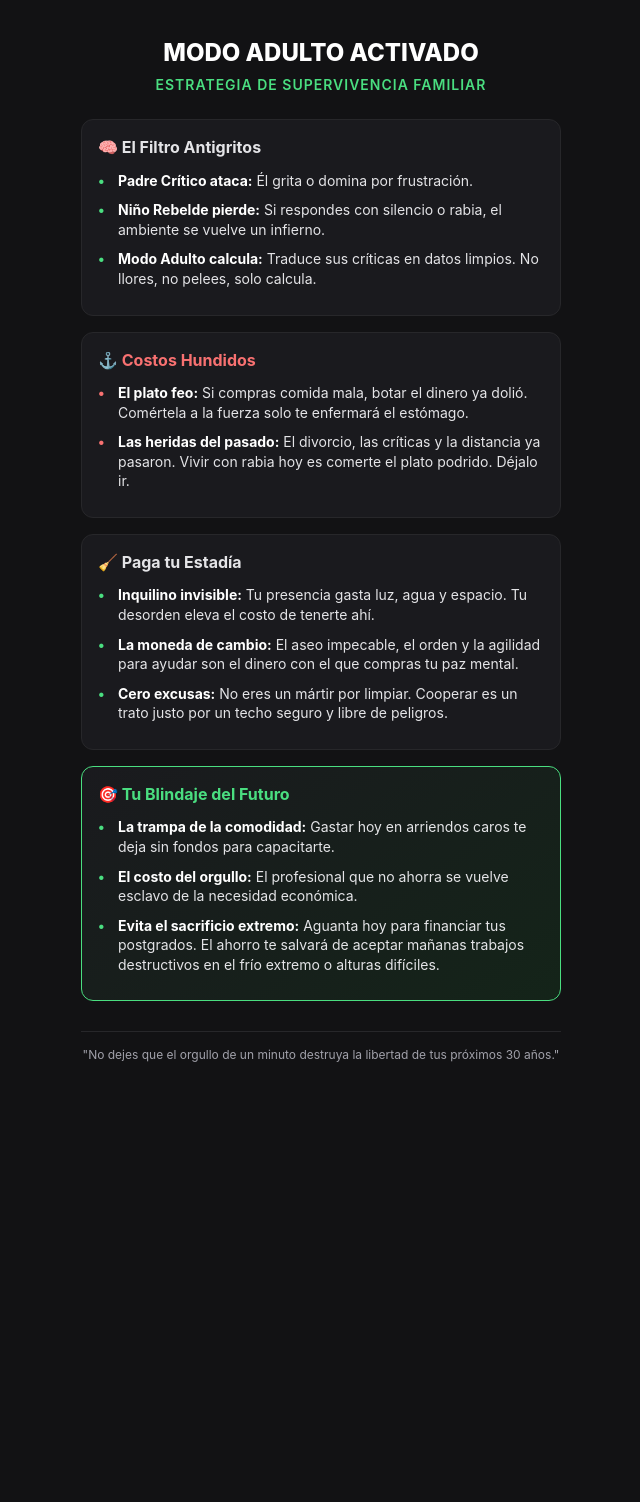
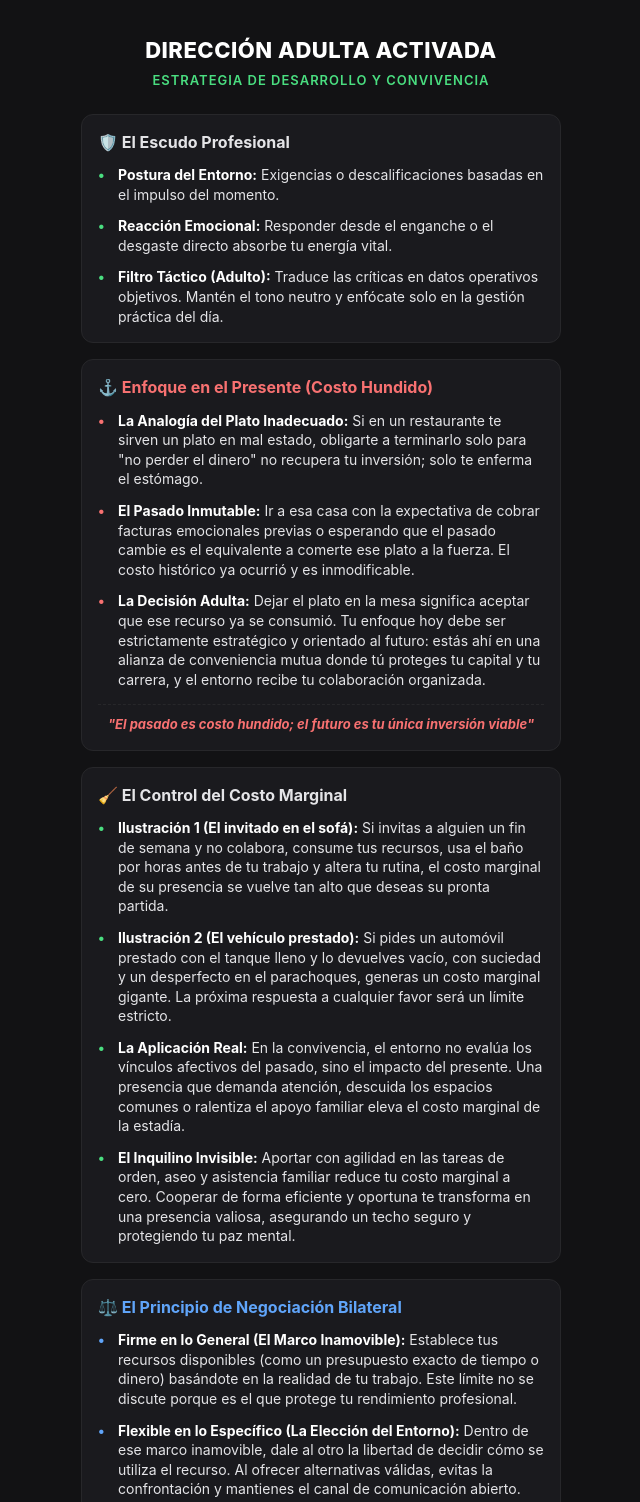
Before and after one commit to laberbetie-cloud/filtro, a plain HTML site: page perspicacia.html in a window 1280 px wide. Shown: the top 1502 px of the page, without its empty margins (319-959 px from the left). Before the commit the page ends 1084 px from the top, so only its background shows below. Drawn offline with Linux system fonts and the light colour scheme.

Commit message:
Mejor perspicacia

```diff
--- a/perspicacia.html
+++ b/perspicacia.html
@@ -3,13 +3,14 @@
 <head>
   <meta charset="UTF-8">
   <meta name="viewport" content="width=device-width, initial-scale=1.0">
-    <title>Manual de Supervivencia: Modo Adulto</title>
+  <title>Estrategia de Desarrollo Profesional y Autonomía</title>
   <style>
     :root {
       --bg-color: #121214;
       --card-bg: #1a1a1e;
       --accent-color: #4ade80; /* Verde éxito */
       --danger-color: #f87171; /* Rojo costo hundido */
+      --blue-color: #60a5fa;   /* Azul límites */
       --text-main: #e4e4e7;
       --text-muted: #a1a1aa;
     }
@@ -31,17 +32,18 @@
     }
 
     h1 {
-            font-size: 24px;
+      font-size: 22px;
       font-weight: 800;
       text-align: center;
       margin-bottom: 5px;
       color: #ffffff;
+      letter-spacing: 0.5px;
     }
 
     .subtitle {
       text-align: center;
       color: var(--accent-color);
-            font-size: 14px;
+      font-size: 13px;
       font-weight: 600;
       text-transform: uppercase;
       letter-spacing: 1px;
@@ -75,10 +77,14 @@
 
     li {
       font-size: 14px;
-            margin-bottom: 10px;
+      margin-bottom: 12px;
       padding-left: 20px;
       position: relative;
       color: var(--text-main);
+    }
+
+    li:last-child {
+      margin-bottom: 0;
     }
 
     li::before {
@@ -93,18 +99,27 @@
       color: #ffffff;
     }
 
-        .badge-danger::before { color: var(--danger-color); }
+    /* Modificadores específicos de color para las viñetas */
+    li.badge-danger::before {
+      color: var(--danger-color);
+    }
+
+    li.badge-blue::before {
+      color: var(--blue-color);
+    }
 
     .footer-text {
       text-align: center;
-            font-size: 12px;
+      font-size: 13px;
       color: var(--text-muted);
       margin-top: 30px;
       border-top: 1px solid #27272a;
       padding-top: 15px;
+      font-style: italic;
+      line-height: 1.5;
     }
 
-        /* Ajuste rápido para destacar el gran objetivo final */
+    /* Destacar el gran objetivo final */
     .highlight-card {
       border: 1px solid var(--accent-color);
       background: linear-gradient(145deg, #1a1a1e, #142419);
@@ -115,50 +130,65 @@
 
 <div class="container">
 
-    <h1>MODO ADULTO ACTIVADO</h1>
-    <p class="subtitle">Estrategia de supervivencia familiar</p>
+  <h1>DIRECCIÓN ADULTA ACTIVADA</h1>
+  <p class="subtitle">Estrategia de desarrollo y convivencia</p>
 
-    <!-- BLOQUE 1: ANALISIS TRANSACCIONAL RAPIDO -->
+  <!-- BLOQUE 1: COMUNICACIÓN ESTRATÉGICA (AT) -->
   <div class="card">
-        <div class="card-title">🧠 El Filtro Antigritos</div>
+    <div class="card-title">🛡️ El Escudo Profesional</div>
     <ul>
-            <li><strong>Padre Crítico ataca:</strong> Él grita o domina por frustración.</li>
-            <li><strong>Niño Rebelde pierde:</strong> Si respondes con silencio o rabia, el ambiente se vuelve un infierno.</li>
-            <li><strong>Modo Adulto calcula:</strong> Traduce sus críticas en datos limpios. No llores, no pelees, solo calcula.</li>
+      <li><strong>Postura del Entorno:</strong> Exigencias o descalificaciones basadas en el impulso del momento.</li>
+      <li><strong>Reacción Emocional:</strong> Responder desde el enganche o el desgaste directo absorbe tu energía vital.</li>
+      <li><strong>Filtro Táctico (Adulto):</strong> Traduce las críticas en datos operativos objetivos. Mantén el tono neutro y enfócate solo en la gestión práctica del día.</li>
     </ul>
   </div>
 
-    <!-- BLOQUE 2: COSTOS HUNDIDOS -->
+  <!-- BLOQUE 2: ENFOQUE EN EL PRESENTE (COSTOS HUNDIDOS) -->
   <div class="card">
-        <div class="card-title" style="color: var(--danger-color);">⚓ Costos Hundidos</div>
+    <div class="card-title" style="color: var(--danger-color);">⚓ Enfoque en el Presente (Costo Hundido)</div>
     <ul>
-            <li class="badge-danger"><strong>El plato feo:</strong> Si compras comida mala, botar el dinero ya dolió. Comértela a la fuerza solo te enfermará el estómago.</li>
-            <li class="badge-danger"><strong>Las heridas del pasado:</strong> El divorcio, las críticas y la distancia ya pasaron. Vivir con rabia hoy es comerte el plato podrido. Déjalo ir.</li>
+      <li class="badge-danger"><strong>La Analogía del Plato Inadecuado:</strong> Si en un restaurante te sirven un plato en mal estado, obligarte a terminarlo solo para "no perder el dinero" no recupera tu inversión; solo te enferma el estómago.</li>
+      <li class="badge-danger"><strong>El Pasado Inmutable:</strong> Ir a esa casa con la expectativa de cobrar facturas emocionales previas o esperando que el pasado cambie es el equivalente a comerte ese plato a la fuerza. El costo histórico ya ocurrió y es inmodificable.</li>
+      <li class="badge-danger"><strong>La Decisión Adulta:</strong> Dejar el plato en la mesa significa aceptar que ese recurso ya se consumió. Tu enfoque hoy debe ser estrictamente estratégico y orientado al futuro: estás ahí en una alianza de conveniencia mutua donde tú proteges tu capital y tu carrera, y el entorno recibe tu colaboración organizada.</li>
+    </ul>
+    <div style="color: var(--danger-color); font-size: 13px; font-weight: 700; text-align: center; margin-top: 15px; border-top: 1px dashed #27272a; padding-top: 10px; font-style: italic;">
+      "El pasado es costo hundido; el futuro es tu única inversión viable"
+    </div>
+  </div>
+
+  <!-- BLOQUE 3: CONTRATO OPERATIVO (COSTO MARGINAL) -->
+  <div class="card">
+    <div class="card-title">🧹 El Control del Costo Marginal</div>
+    <ul>
+      <li><strong>Ilustración 1 (El invitado en el sofá):</strong> Si invitas a alguien un fin de semana y no colabora, consume tus recursos, usa el baño por horas antes de tu trabajo y altera tu rutina, el costo marginal de su presencia se vuelve tan alto que deseas su pronta partida.</li>
+      <li><strong>Ilustración 2 (El vehículo prestado):</strong> Si pides un automóvil prestado con el tanque lleno y lo devuelves vacío, con suciedad y un desperfecto en el parachoques, generas un costo marginal gigante. La próxima respuesta a cualquier favor será un límite estricto.</li>
+      <li><strong>La Aplicación Real:</strong> En la convivencia, el entorno no evalúa los vínculos afectivos del pasado, sino el impacto del presente. Una presencia que demanda atención, descuida los espacios comunes o ralentiza el apoyo familiar eleva el costo marginal de la estadía.</li>
+      <li><strong>El Inquilino Invisible:</strong> Aportar con agilidad en las tareas de orden, aseo y asistencia familiar reduce tu costo marginal a cero. Cooperar de forma eficiente y oportuna te transforma en una presencia valiosa, asegurando un techo seguro y protegiendo tu paz mental.</li>
     </ul>
   </div>
 
-    <!-- BLOQUE 3: COSTO MARGINAL DE CONVIVENCIA -->
+  <!-- BLOQUE 4: GESTIÓN DE LÍMITES (FIRME Y FLEXIBLE) -->
   <div class="card">
-        <div class="card-title">🧹 Paga tu Estadía</div>
+    <div class="card-title" style="color: var(--blue-color);">⚖️ El Principio de Negociación Bilateral</div>
     <ul>
-            <li><strong>Inquilino invisible:</strong> Tu presencia gasta luz, agua y espacio. Tu desorden eleva el costo de tenerte ahí.</li>
-            <li><strong>La moneda de cambio:</strong> El aseo impecable, el orden y la agilidad para ayudar son el dinero con el que compras tu paz mental.</li>
-            <li><strong>Cero excusas:</strong> No eres un mártir por limpiar. Cooperar es un trato justo por un techo seguro y libre de peligros.</li>
+      <li class="badge-blue"><strong>Firme en lo General (El Marco Inamovible):</strong> Establece tus recursos disponibles (como un presupuesto exacto de tiempo o dinero) basándote en la realidad de tu trabajo. Este límite no se discute porque es el que protege tu rendimiento profesional.</li>
+      <li class="badge-blue"><strong>Flexible en lo Específico (La Elección del Entorno):</strong> Dentro de ese marco inamovible, dale al otro la libertad de decidir cómo se utiliza el recurso. Al ofrecer alternativas válidas, evitas la confrontación y mantienes el canal de comunicación abierto.</li>
+      <li class="badge-blue"><strong>La Aplicación Verbal:</strong> Ante una solicitud imprevista, la respuesta óptima es: <em>"Hoy dispongo de exactamente una hora para colaborar. Puedo enfocarla en la tarea A o en la tarea B, según lo que sea más prioritario para ti hoy. ¿Cuál opción prefieres que ejecute?"</em></li>
     </ul>
   </div>
 
-    <!-- BLOQUE 4: EL GRAN OBJETIVO INTERTEMPORAL -->
+  <!-- BLOQUE 5: VISIÓN INTERTEMPORAL DEL VALOR -->
   <div class="card highlight-card">
-        <div class="card-title" style="color: var(--accent-color);">🎯 Tu Blindaje del Futuro</div>
+    <div class="card-title" style="color: var(--accent-color);">🎯 El Apalancamiento de tu Futuro</div>
     <ul>
-            <li><strong>La trampa de la comodidad:</strong> Gastar hoy en arriendos caros te deja sin fondos para capacitarte.</li>
-            <li><strong>El costo del orgullo:</strong> El profesional que no ahorra se vuelve esclavo de la necesidad económica.</li>
-            <li><strong>Evita el sacrificio extremo:</strong> Aguanta hoy para financiar tus postgrados. El ahorro te salvará de aceptar mañanas trabajos destructivos en el frío extremo o alturas difíciles.</li>
+      <li><strong>Maximización del Ahorro Neto:</strong> Evitar costos de mercado en alojamiento te permite acumular el capital necesario para tus metas académicas y profesionales a mediano plazo.</li>
+      <li><strong>Soberanía Financiera:</strong> El ahorro sistemático es el activo que te otorgará la libertad de elegir tus próximos pasos laborales bajo tus propios términos y conveniencia.</li>
+      <li><strong>La Estación de Paso:</strong> Visualizar esta residencia temporal como un proyecto con fecha de término te permite enfocar el esfuerzo actual como el financiamiento directo de tu postgrado y tu futura estabilidad.</li>
     </ul>
   </div>
 
   <div class="footer-text">
-        "No dejes que el orgullo de un minuto destruya la libertad de tus próximos 30 años."
+    "La disciplina estratégica de hoy es la inversión directa que financia tu autonomía y libertad para los próximos años."
   </div>
 
 </div>
```
Lines whose indentation alone changed are shown as unchanged.
